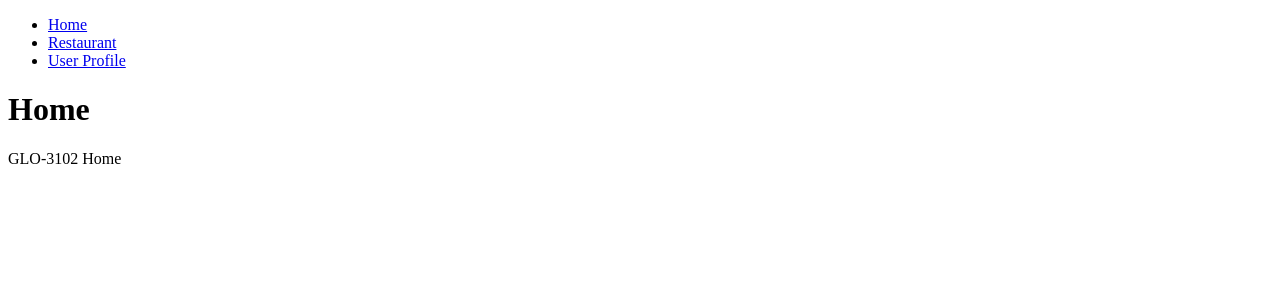
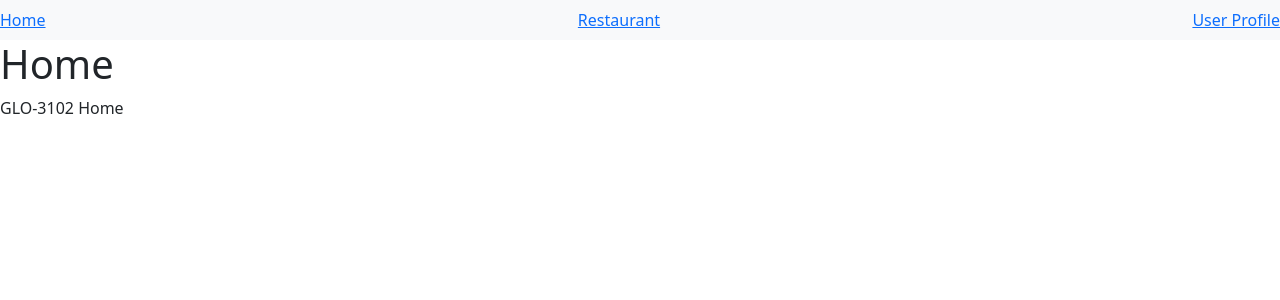
Before and after one commit to GLO3102/ufood-h2024-team-27, a Vue app: page / in a window 1280 px wide. Shown: the top 300 px of the page. Built offline with nearby package versions, Linux system fonts and the light colour scheme.

Commit message:
Ajout de bootstrap dans le projet
Ajout de bootstrap dans le main.js avec le import, bootstrap utilisable partout dans les templates maintenant

```diff
--- a/package.json
+++ b/package.json
@@ -9,6 +9,7 @@
     "test": "vitest"
   },
   "dependencies": {
+    "bootstrap": "^5.3.2",
     "core-js": "^3.8.3",
     "vue": "^3.2.13",
     "vue-router": "^4.1.3"
--- a/src/components/Navigation.vue
+++ b/src/components/Navigation.vue
@@ -1,17 +1,14 @@
 <template>
-  <nav>
-    <ul>
-      <li>
-        <router-link to="/">Home</router-link>
-      </li>
-      <li>
-        <router-link to="/restaurant">Restaurant</router-link>
-      </li>
-      <li>
-        <router-link to="/user">User Profile</router-link>
-      </li>
-    </ul>
+  <nav class="navbar navbar-light bg-light">
+
+    <router-link to="/">Home</router-link>
+
+    <router-link to="/restaurant">Restaurant</router-link>
+
+    <router-link to="/user">User Profile</router-link>
+
   </nav>
+
 </template>
 
 <style></style>
--- a/src/main.js
+++ b/src/main.js
@@ -1,8 +1,11 @@
 import { createApp } from "vue";
 import { router } from "./router";
 import App from "./App.vue";
+import "bootstrap/dist/css/bootstrap.css";
+import bootstrap from "bootstrap/dist/js/bootstrap.bundle.js";
 
 const app = createApp(App);
 
+app.use(bootstrap);
 app.use(router);
 app.mount("#app");
```
Also changed, not shown: 1 other file (tests, documents, lock files or other folders).
